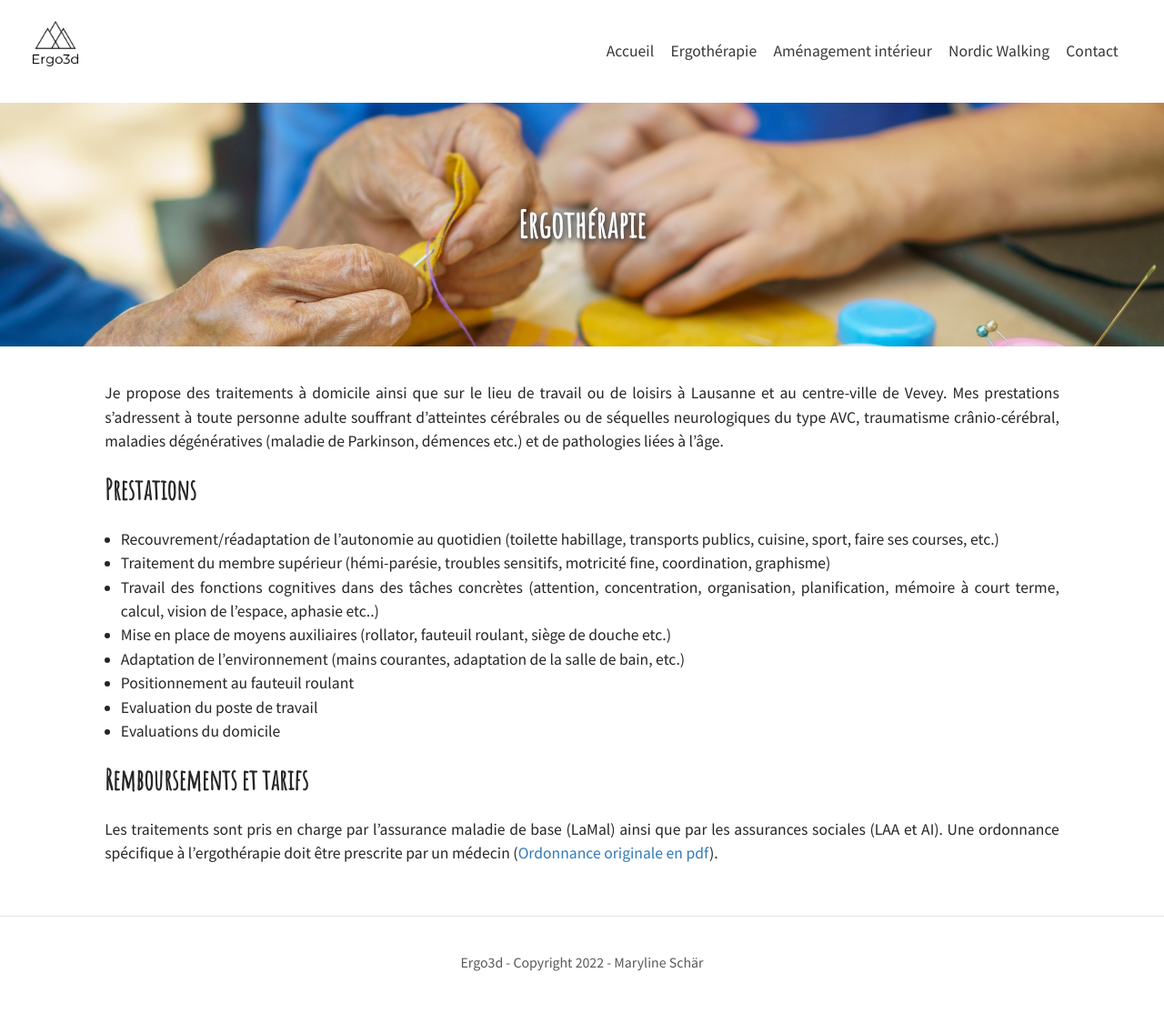
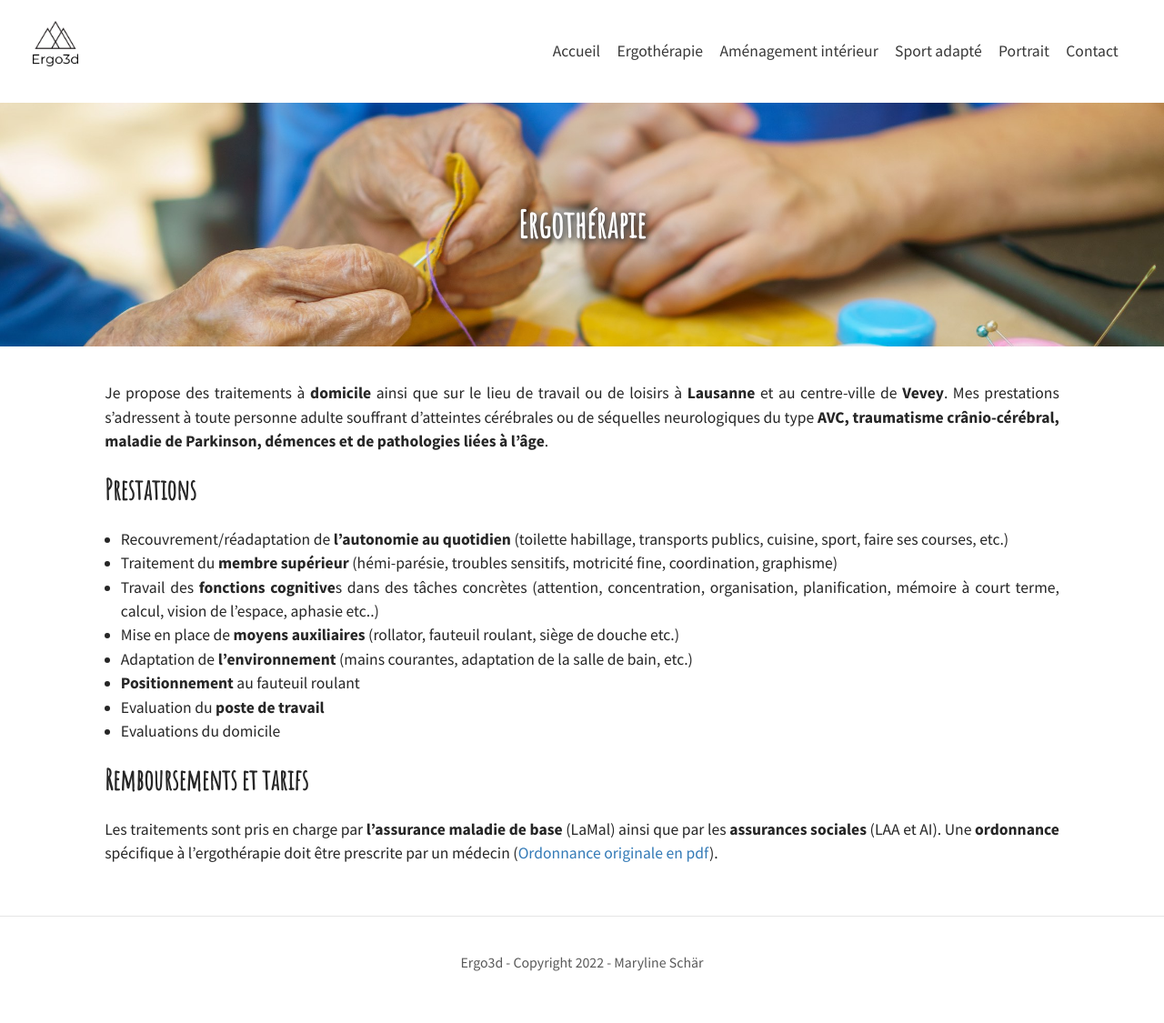
Before and after one commit to marschar/marschar.github.io, a Jekyll site: the page built from pages/ergotherapie.markdown, in a window 1280 px wide. Shown: the whole page at 91% size. Built offline with Jekyll 4.4.1, drawn with Linux system fonts in a browser that asks for light colours.

Commit message:
Modification avec portrait et texte en gras

```diff
--- a/pages/ergotherapie.markdown
+++ b/pages/ergotherapie.markdown
@@ -7,21 +7,21 @@ feature-img: "assets/img/feature-img/ergo.jpg"
 order: 2
 ---
 
-Je propose des traitements à domicile ainsi que sur le lieu de travail ou de loisirs à Lausanne et au centre-ville de Vevey.
-Mes prestations s’adressent à toute personne adulte souffrant d’atteintes cérébrales ou de séquelles neurologiques du type AVC, traumatisme crânio-cérébral, maladies dégénératives (maladie de Parkinson, démences etc.) et de pathologies liées à l’âge.
+Je propose des traitements à **domicile** ainsi que sur le lieu de travail ou de loisirs à **Lausanne** et au centre-ville de **Vevey**.
+Mes prestations s’adressent à toute personne adulte souffrant d’atteintes cérébrales ou de séquelles neurologiques du type **AVC, traumatisme crânio-cérébral, maladie de Parkinson, démences et de pathologies liées à l’âge**.
 
 ## Prestations
 
-- Recouvrement/réadaptation de l’autonomie au quotidien (toilette habillage, transports publics, cuisine, sport, faire ses courses, etc.)
-- Traitement du membre supérieur (hémi-parésie, troubles sensitifs, motricité fine, coordination, graphisme)
-- Travail des fonctions cognitives dans des tâches concrètes (attention, concentration, organisation, planification, mémoire à court terme, calcul, vision de l’espace, aphasie etc..)
-- Mise en place de moyens auxiliaires (rollator, fauteuil roulant, siège de douche etc.)
-- Adaptation de l’environnement (mains courantes, adaptation de la salle de bain, etc.)
-- Positionnement au fauteuil roulant
-- Evaluation du poste de travail
+- Recouvrement/réadaptation de **l’autonomie au quotidien** (toilette habillage, transports publics, cuisine, sport, faire ses courses, etc.)
+- Traitement du **membre supérieur** (hémi-parésie, troubles sensitifs, motricité fine, coordination, graphisme)
+- Travail des **fonctions cognitive**s dans des tâches concrètes (attention, concentration, organisation, planification, mémoire à court terme, calcul, vision de l’espace, aphasie etc..)
+- Mise en place de **moyens auxiliaires** (rollator, fauteuil roulant, siège de douche etc.)
+- Adaptation de **l’environnement** (mains courantes, adaptation de la salle de bain, etc.)
+- **Positionnement** au fauteuil roulant
+- Evaluation du **poste de travail**
 - Evaluations du domicile
 
 
 ## Remboursements et tarifs
 
-Les traitements sont pris en charge par l’assurance maladie de base (LaMal) ainsi que par les assurances sociales (LAA et AI). Une ordonnance spécifique à l’ergothérapie doit être prescrite par un médecin ([Ordonnance originale en pdf](/assets/Ordonnance_originale.pdf)).
+Les traitements sont pris en charge par **l’assurance maladie de base** (LaMal) ainsi que par les **assurances sociales** (LAA et AI). Une **ordonnance** spécifique à l’ergothérapie doit être prescrite par un médecin ([Ordonnance originale en pdf](/assets/Ordonnance_originale.pdf)).
```
Also changed, not shown: index.markdown (+8 -20 lines), pages/amenagement-d-interieur.markdown (+10 -10 lines), pages/nordic-walking.markdown (deleted, +0 -34 lines), pages/portrait.markdown (added, +49 -0 lines), pages/sport-adapte.markdown (added, +34 -0 lines), assets/img/feature-img/AdobeStock_200378793.jpeg (added), assets/img/feature-img/amenagement-interieur2.jpg (added), assets/img/feature-img/concept-of-solution-and-domino-effect-slightly-focused-and-close-up-shot-selective-focus.jpeg (added), assets/img/feature-img/concept-of-solution-and-domino-effect-slightly-focused-and-close-up-shot-selective-focus.jpg (added), assets/img/feature-img/silhouette-of-people-happy-time.jpg (added), assets/img/feature-img/silhouette-of-people-happy-time2.jpg (added), 1 other file.
